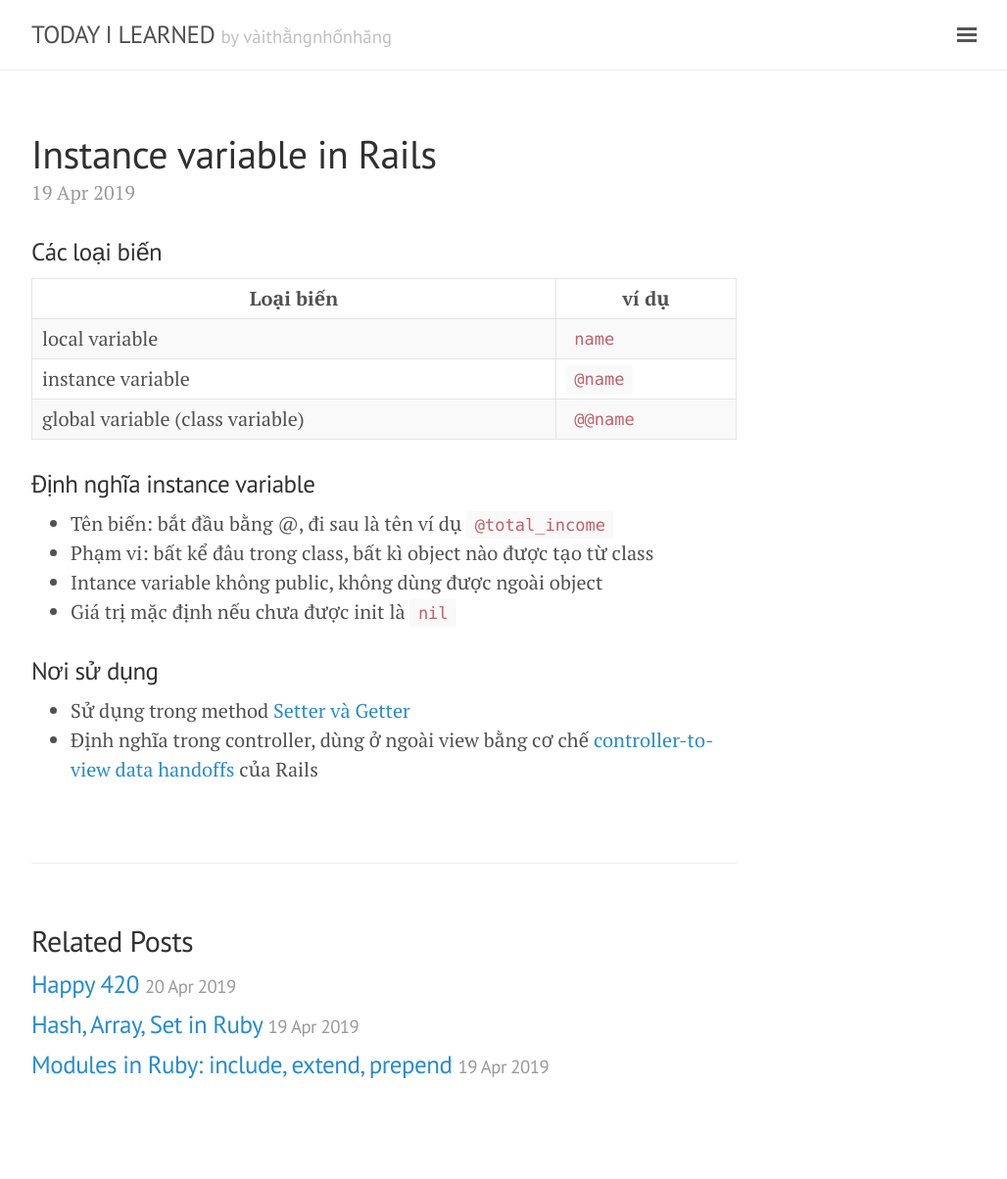
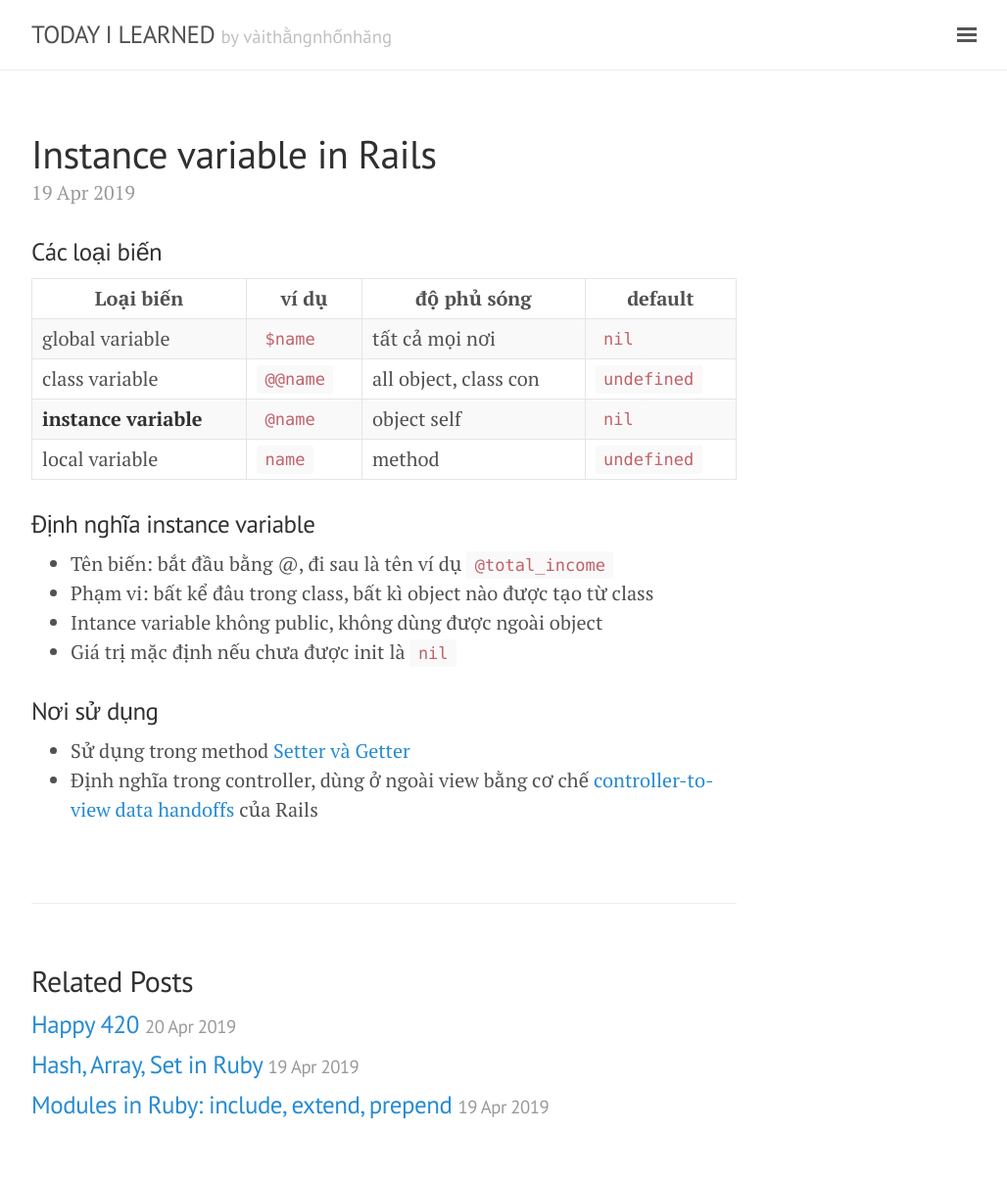
Before and after one commit to tuanminh20/til, a Jekyll site: the page built from _posts/2019-04-19-instance-variable-in-rails.md, in a window 1280 px wide. Shown: the whole page at 98% size, without its empty margins (248-1276 px from the left). Built offline with Jekyll 4.4.1, drawn with Linux system fonts in a browser that asks for light colours; before the commit the page ends 1163 px from its top, so only the background shows below that.

Commit message:
Update instace variable til

```diff
--- a/_posts/2019-04-19-instance-variable-in-rails.md
+++ b/_posts/2019-04-19-instance-variable-in-rails.md
@@ -5,11 +5,12 @@ title: Instance variable in Rails
 
 ### Các loại biến
 
-| Loại biến | ví dụ |
-|----------|----------|
-| local variable | `name` |
-| instance variable| `@name` |
-| global variable (class variable) | `@@name` |
+| Loại biến | ví dụ | độ phủ sóng | default |
+|----------|----------|------|-----|
+| global variable | `$name` | tất cả mọi nơi | `nil`
+| class variable  | `@@name` | all object, class con | `undefined` |
+| **instance variable** | `@name` | object self | `nil` |
+| local variable | `name` | method | `undefined` |
 
 ### Định nghĩa instance variable
 - Tên biến: bắt đầu bằng @, đi sau là tên ví dụ `@total_income`
```
